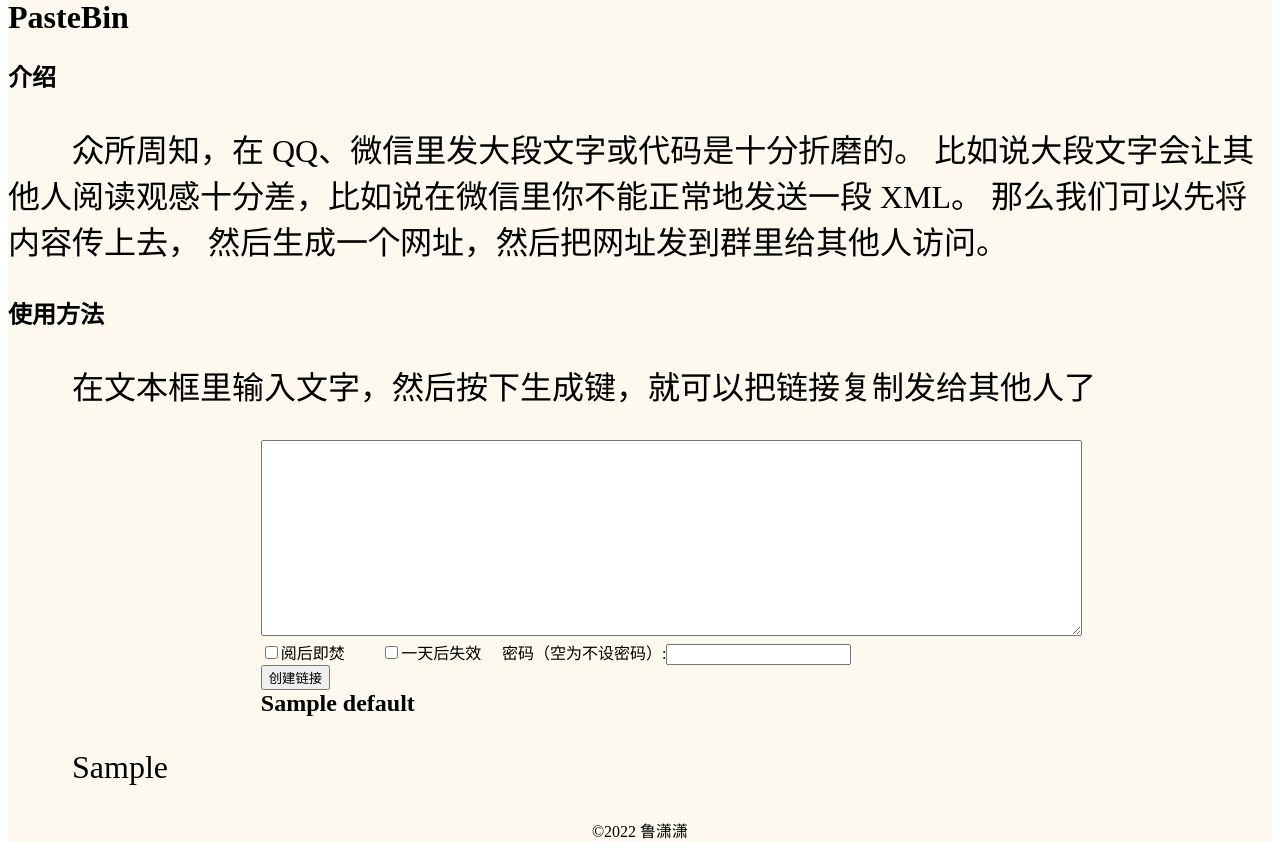
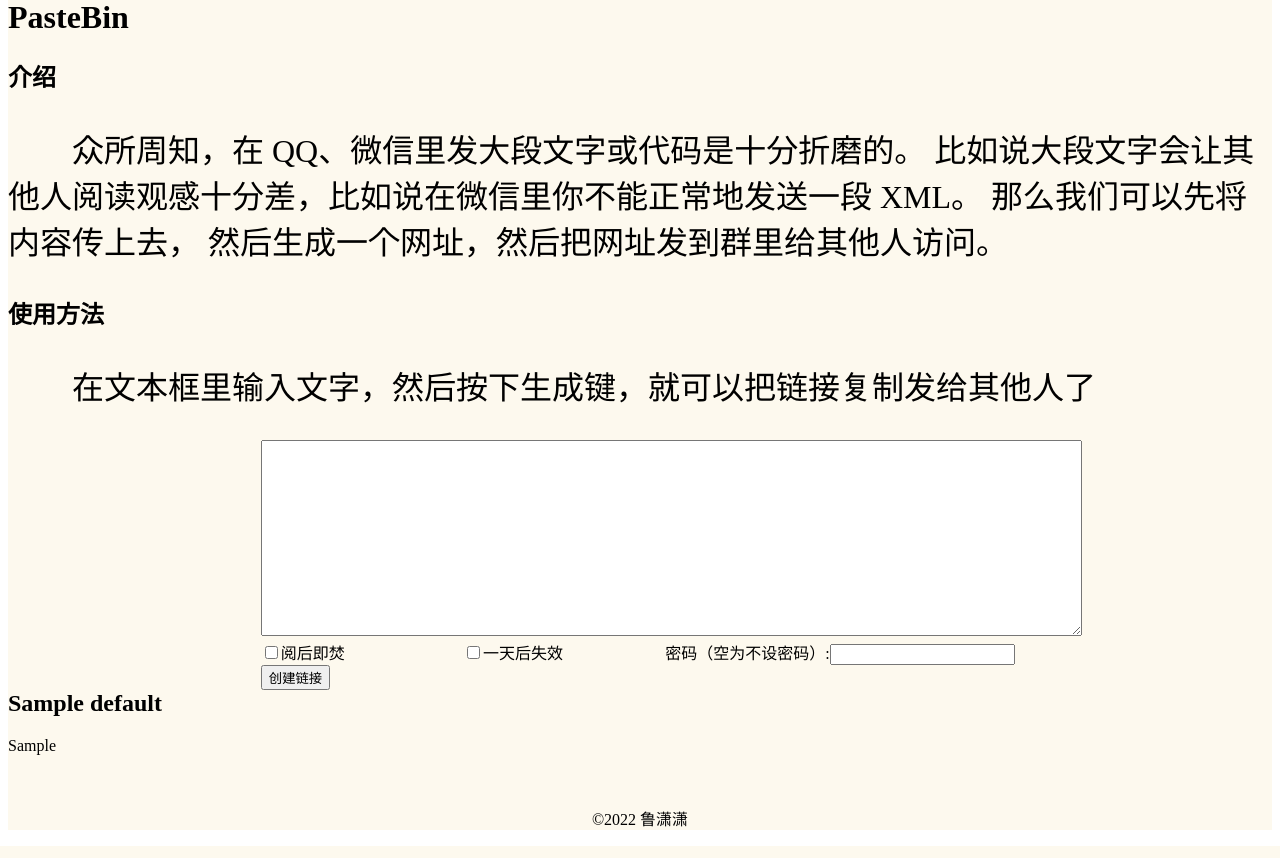
Before and after one commit to MrLinda/PasteBin, a Django app: template templates/index.html in a window 1280 px wide. Shown: the part 22-880 px from the top of the page. Run offline with Django 3.2, Linux system fonts and the light colour scheme; the template is opened without the code that fills it: most values are stand-ins (such as "Sample title", 1, 10 or a date in 2020); some libraries are stand-ins or nearby versions.

Commit message:
测试阶段

```diff
--- a/pastebin/odb.py
+++ b/pastebin/odb.py
@@ -32,7 +32,7 @@
                 f = database.objects.filter(index=index)
             re['r'] += str(index)
             dic['index'] = index
-            re['r'] += request.POST['password']
+            re['r'] += '&password=' + request.POST['password']
 
             checkbox = request.POST.getlist('checkbox')
             for value in checkbox:  # 判断是否选择附加功能
--- a/static/css/default.css
+++ b/static/css/default.css
@@ -28,6 +28,11 @@
   font-size: 250%;
 }
 
+p.link
+{
+  word-wrap:break-word;
+}
+
 p.paragraph
 {
   text-indent: 2em;
--- a/templates/index.html
+++ b/templates/index.html
@@ -21,13 +21,14 @@
         <h2>使用方法</h2>
           <p class="paragraph">在文本框里输入文字，然后按下生成键，就可以把链接复制发给其他人了</p>
       </div>
-      <div style="height:300px;width:20%;float:left">
+      <div style="height:350px">
+        <div style="height:250px;width:20%;float:left">
         </div>
-      <div style="height:250px;width:80%;float:left">
+        <div style="height:250px;width:80%;float:right">
           <form action="/add-text/" method="post" onsubmit="return check()">
             {% csrf_token %}
             <textarea name="text" rows="5" cols="40"></textarea>
-          <div style="height:50px;float:left">
+            <div style="height:50px">
               <div style="height:25px;width:20%;float:left">
                 <input type="checkbox" name="checkbox" value="1">阅后即焚
               </div>
@@ -44,6 +45,7 @@
               </div>
             </div>
           </form>
+        </div>
         <script>
           function check() {
             var pwd = document.getElementById('input-password');
@@ -52,10 +54,10 @@
             return true;
           }
         </script>
-      </div>
         <div class="">
           <h2>{{default}}</h2>
-        <p class="paragraph">{{ r }}</p>
+          <p class="link">{{ r }}</p>
+        </div>
       </div>
       <div class="footer">
         <p class="copyright">©2022 鲁潇潇</p>
```
Lines whose indentation alone changed are shown as unchanged.
